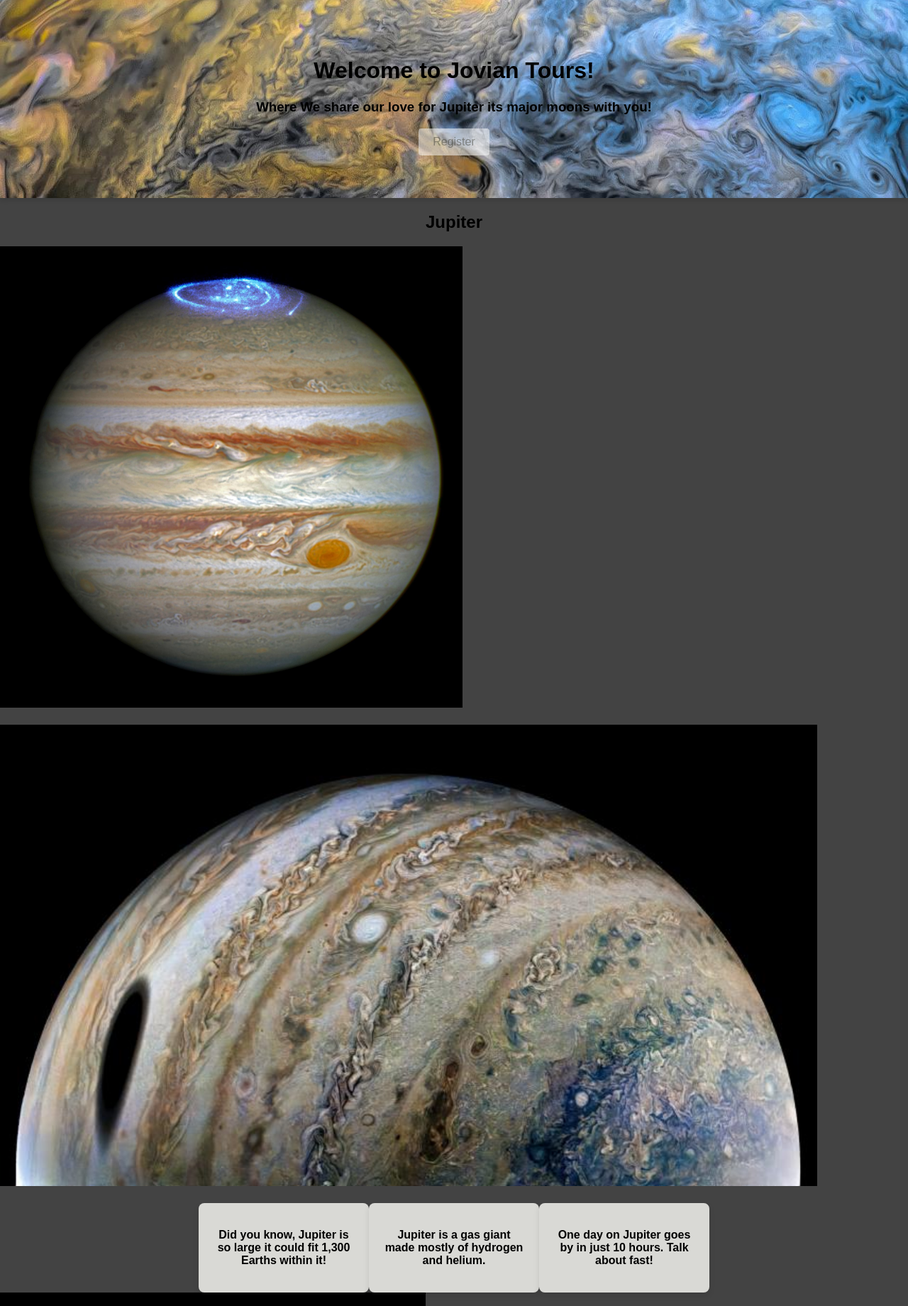
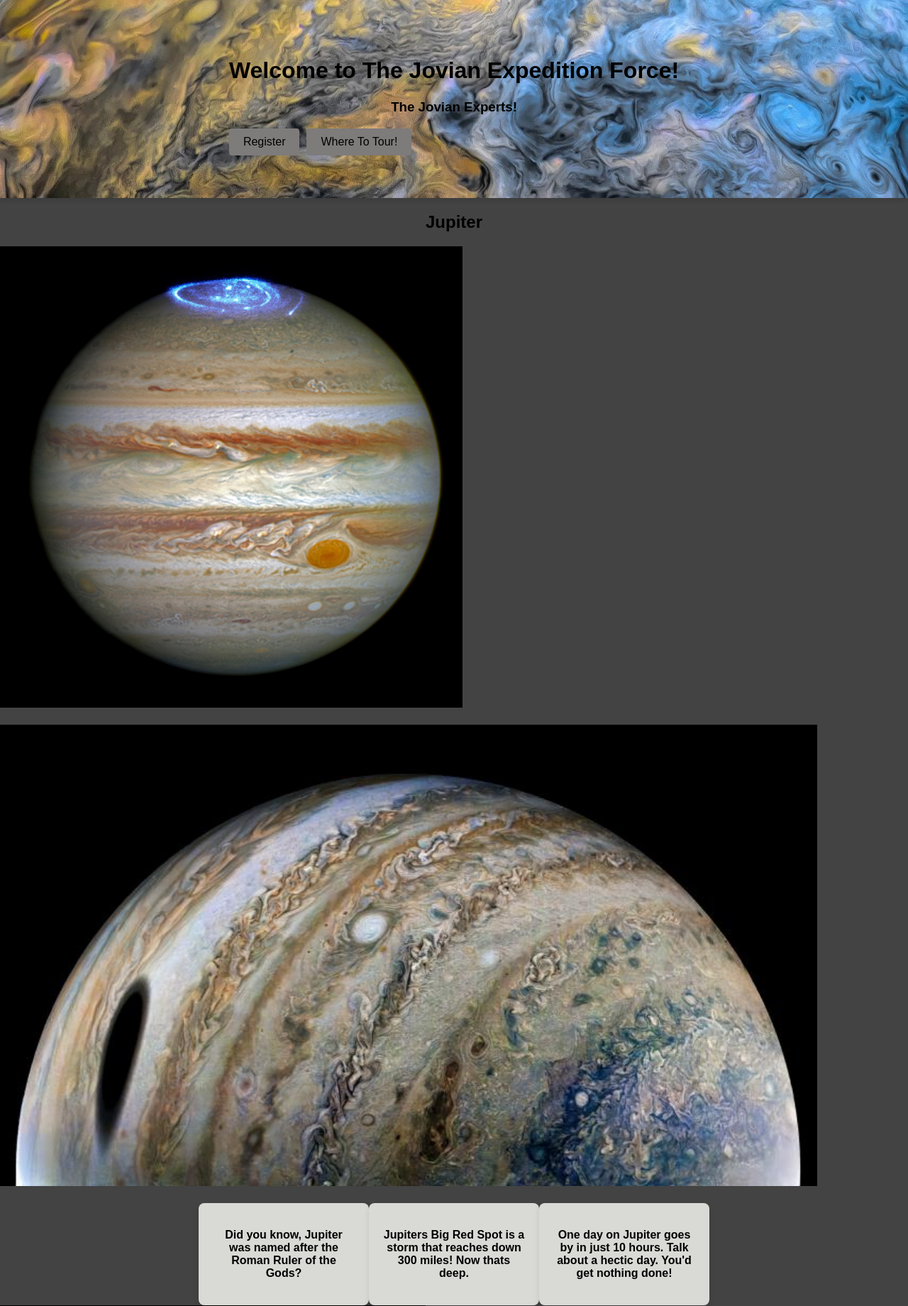
Before and after one commit to Davittio-L/nasaSpaceApps2023_Space_Tourism, a Django app: page / in a window 1280 px wide. Shown: the top 1840 px of the page at 71% size. Run offline with Django 4.2, Linux system fonts and the light colour scheme.

Commit message:
Began building out moon webpage

```diff
--- a/space/static/css/main.css
+++ b/space/static/css/main.css
@@ -33,8 +33,17 @@ h2 {
     text-align: center;
     margin-bottom: 20px;
     box-shadow: 0 4px 6px rgba(0, 0, 0, 0.1);
+    display: flex;
+    flex-direction: column;
+    justify-content: center;
+    align-items: center;
 }
 
+.button-container {
+    display: flex;
+    flex-direction: row;
+    gap: 10px;
+}
 
 .jupiter-photo {
     margin-top: calc(33.33% - 0.5 * [IMAGE HEIGHT]);
@@ -71,8 +80,8 @@ h2 {
 .simple-button {
     display: inline-block;
     padding: 10px 20px;
-    color: rgba(63, 63, 53, 0.5);
-    background-color: rgba(255, 255, 255, 0.5);
+    color: rgb(0, 0, 0);
+    background-color: rgb(126, 123, 123);
     border: none;
     border-radius: 4px;
     text-align: center;
--- a/space/templates/space/main.html
+++ b/space/templates/space/main.html
@@ -150,12 +150,17 @@
 
 
 
-    <div class ="banner">
+<div class ="banner">
   <div>
-    <h1>Welcome to Jovian Tours!</h1>
-    <h3>Where We share our love for Jupiter its major moons with you!</h3>
-    <a href="{% url 'space:register' %}" class="simple-button">Register</a>
-
+    <h1>Welcome to The Jovian Expedition Force!</h1>
+    <h3>The Jovian Experts!</h3>
+     <!-- Banner Buttons -->
+    <div class="button-container">
+      <a href="{% url 'space:register' %}" class="simple-button">Register</a>
+        <div class="redirect-container">
+          <a href="{% url 'space:moon' %}" class="simple-button">Where To Tour!</a>
+        </div>
+     </div>
   </div>
 </div>
 <main>
@@ -166,26 +171,26 @@
     </div>
     <div class="flashcard-container">
         <div class="flashcard">
-            <p><strong>Did you know, Jupiter is so large it could fit 1,300 Earths within it! </strong> </p>
+            <p><strong>Did you know, Jupiter was named after the Roman Ruler of the Gods? </strong> </p>
         </div>
         <div class="flashcard">
-            <p><strong>Jupiter is a gas giant made mostly of hydrogen and helium.</strong></p>
+            <p><strong>Jupiters Big Red Spot is a storm that reaches down 300 miles! Now thats deep.</strong></p>
         </div>
         <div class="flashcard">
-            <p><strong>One day on Jupiter goes by in just 10 hours. Talk about fast!</strong></p>
+            <p><strong>One day on Jupiter goes by in just 10 hours. Talk about a hectic day. You'd get nothing done!</strong></p>
         </div>
     </div>
     <img src="static/images/jupiter3.webp" alt="Photo of Jupiter from South Pole" class="jupiter-photo3" width="600" height="750">
     <img src="static/images/jupiter4.png" alt="Photo of Jupiter" class="jupiter-photo4" height="750">
     <div class="flashcard-container">
       <div class="flashcard">
-          <p><strong>Did you know that Jupiter has rings? Our tour guide will get you up close and personal to view these amazing rings. Although faint, once close enough you will see them in their grandure </strong> </p>
+          <p><strong>Did you know that Jupiter has its own heat source? it emits more energy than it receives from the Sun. Talk about a personal heater! </strong> </p>
       </div>
       <div class="flashcard">
-          <p><strong>I bet you think a year is long here on Earth. Well, on Jupiter one year is 12 Earth years! You better tell you boss you need a few more months of vacation during the year if you live here!</strong></p>
+          <p><strong>Try this on for size: Jupiter is 11 times wider than Earth. If Earth were the size of a nickel, Jupiter would be the size of a basketball!</strong></p>
       </div>
       <div class="flashcard">
-        <p><strong>Jupiter has been visited by Pioneer 10, and 11, Voyager 1, and 2, Cassini, New Horizons, and Juno pass or orbit it! Well charted territories means more safety for your visit. Talk about popular!</strong></p>
+        <p><strong>The top cloud layer of Jupiter is ammonia ice, the middle layer is likely made of ammonium hydrosulfide crystals. The inner could be water ice.</strong></p>
       </div>
 </main>
 </body>
--- a/space/views.py
+++ b/space/views.py
@@ -11,9 +11,7 @@ def main(request):
     return render(request, 'space/main.html')
 
 def moon(request):
-    europa = Moon.objects.order_by('data_added')
-    context = {'moon': moon}
-    return render(request, 'space/moon.html', context)
+    return render(request, 'space/moon.html')
 
 def register(request):
     if request.method == 'POST':
```
Also changed, not shown: Bibliography.txt (+17 -2 lines), space/static/css/moon.css (added, +16 -0 lines), space/templates/space/moon.html (+13 -10 lines), space/static/images/Io.jpg (added).
